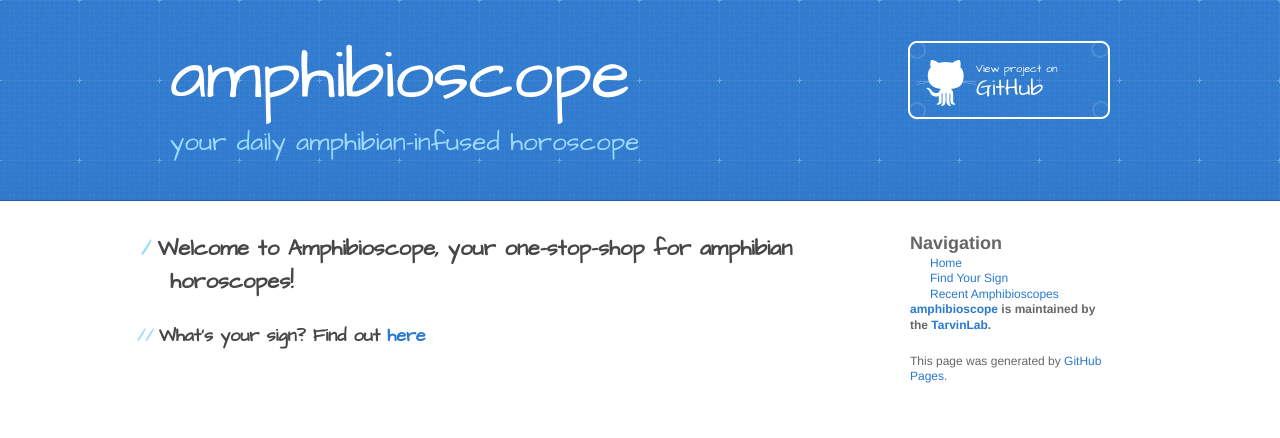
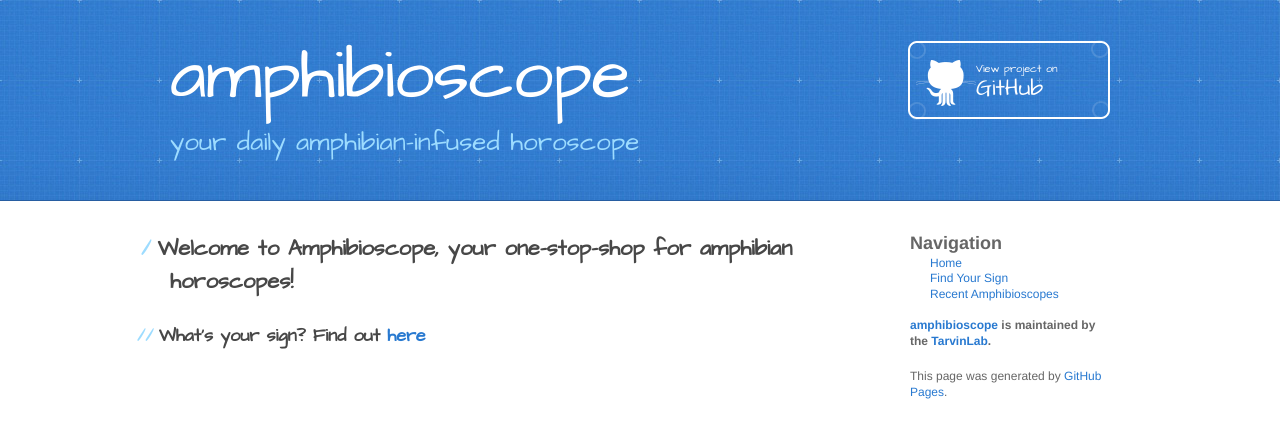
Before and after one commit to TarvinLab/amphibioscope, a Jekyll site: the page built from index.md, in a window 1280 px wide. Shown: the top 438 px of the page. Built offline with Jekyll 4.4.1, drawn with Linux system fonts in a browser that asks for light colours; our own code applies the rules of GitHub Pages for plain Markdown files.

```diff
--- a/_layouts/default.html
+++ b/_layouts/default.html
@@ -40,11 +40,11 @@
 
         <aside id="sidebar">
         <h2>{{ site.data.nav.pages_list_title }}</h2>
-<ul>
-   {% for item in site.data.nav.pages %}
-      <li><a href="{{ item.href }}">{{ item.title }}</a></li>
-   {% endfor %}
-</ul>
+		<ul>
+		   {% for item in site.data.nav.pages %}
+			  <li><a href="{{ item.href }}">{{ item.title }}</a></li>
+		   {% endfor %}
+		</ul><br />
           {% if site.show_downloads %}
             <a href="{{ site.github.zip_url }}" class="button">
               <small>Download</small>
```
Also changed, not shown: recent-amphibioscopes.md (+1 -0 lines).
